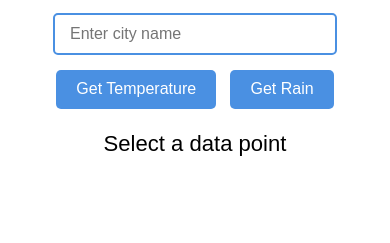
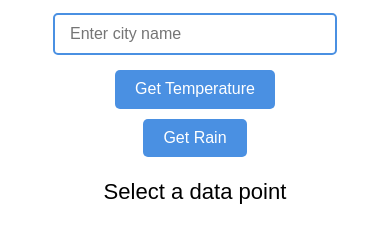
Before and after one commit to gpm209/open-api-project, a plain HTML site: page index.html in a window 390 px wide. Shown: the part 123-366 px from the top of the page. Drawn offline with Linux system fonts and the light colour scheme.

Commit message:
media query added

```diff
--- a/styling-css/index.css
+++ b/styling-css/index.css
@@ -74,3 +74,13 @@ button:disabled {
 #output {
   font-size: 1.38rem;
 }
+
+/*phones */
+@media (max-width: 480px) {
+  nav {
+    display: flex;
+    flex-direction: column;
+    gap: 0.64rem;
+    align-items: center;
+  }
+}
```
